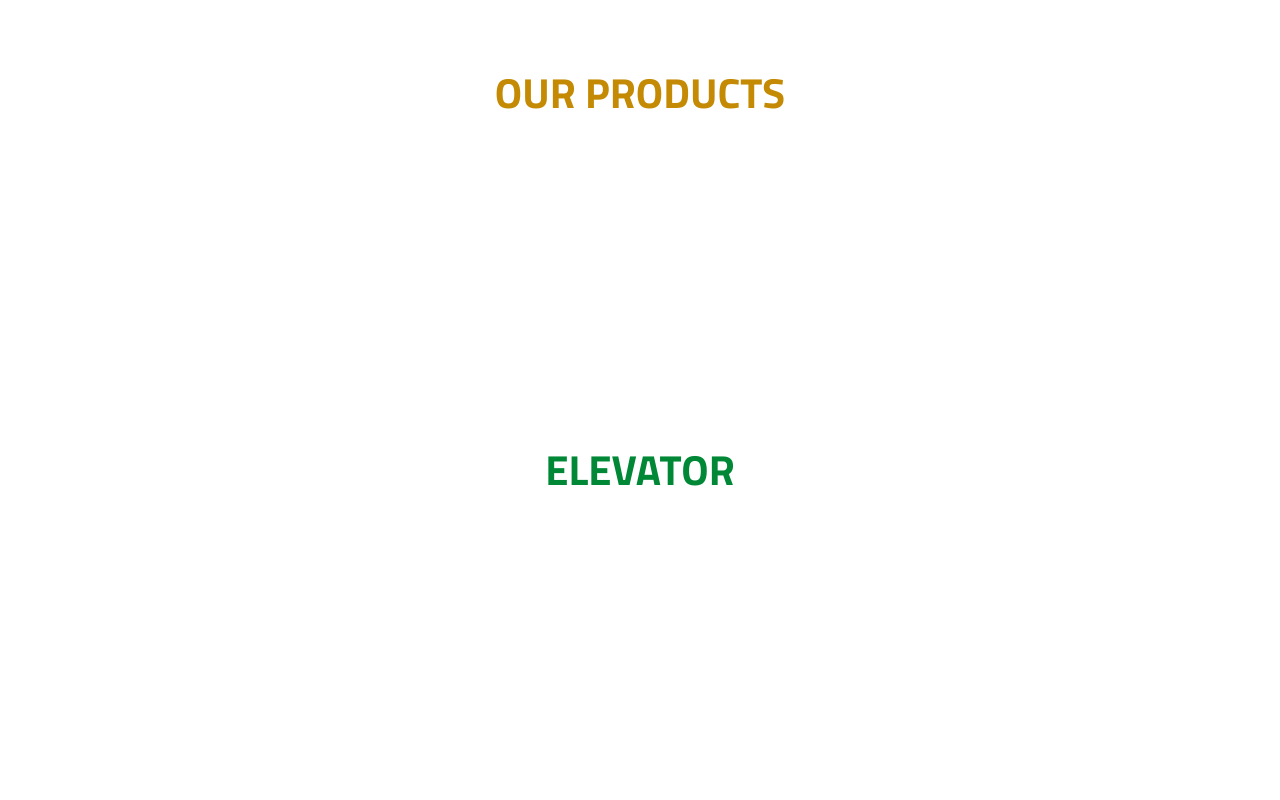
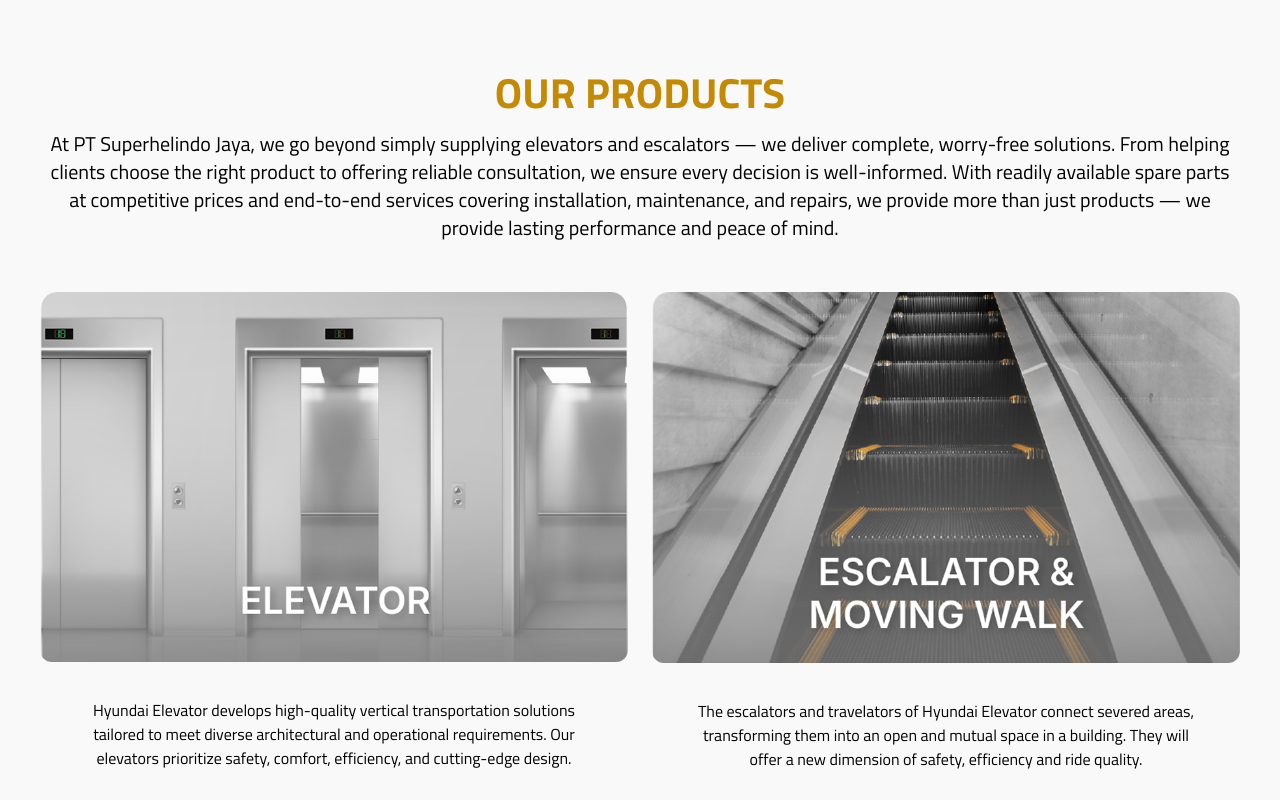
Before and after one commit to anpetje/superhelindojaya, a Next.js app: page / in a window 1280 px wide. Shown: the part 2500-3300 px from the top of the page. Built offline with nearby package versions, Linux system fonts and the light colour scheme.

Commit message:
feat: add product display with Elevator and Escalator details

```diff
--- a/component/our-product.tsx
+++ b/component/our-product.tsx
@@ -1,13 +1,53 @@
 import LayoutSection from './layout-section';
+import Elevator from '@/assets/images/products/elevator.png';
+import Escalator from '@/assets/images/products/escalator.png';
+
+import Image from 'next/image';
+import { StaticImageData } from 'next/image';
 
 const OurProduct = () => {
+  const products = [
+    {
+      title: 'Elevator',
+      description:
+        'Hyundai Elevator develops high-quality vertical transportation solutions tailored to meet diverse architectural and operational requirements. Our elevators prioritize safety, comfort, efficiency, and cutting-edge design.',
+      image: Elevator,
+    },
+    {
+      title: 'Escalator',
+      description:
+        'The escalators and travelators of Hyundai Elevator connect severed areas, transforming them into an open and mutual space in a building. They will offer a new dimension of safety, efficiency and ride quality.',
+      image: Escalator,
+    },
+  ];
+
+  const CardProduct = ({
+    title,
+    description,
+    image,
+  }: {
+    title: string;
+    description: string;
+    image: StaticImageData;
+  }) => {
+    return (
+      <div className='rounded-xl overflow-hidden'>
+        <Image src={image} alt={title} className='w-full h-auto object-cover rounded-xl' />
+        <div className='p-9 text-black'>{description}</div>
+      </div>
+    );
+  };
+
   return (
-    <LayoutSection classNameContainer='flex flex-col items-center justify-center text-center gap-[50px]'>
+    <LayoutSection
+      classNameSection='bg-[#F9F9F9]'
+      classNameContainer='flex flex-col items-center justify-center text-center gap-[50px]'
+    >
       <div className='flex flex-col gap-2.5'>
         <div className={`text-[42px] text-[#C48A04] font-bold leading-[130%] uppercase `}>
           Our Products
         </div>
-        <p className='text-xl text-white'>
+        <p className='text-xl text-black'>
           At PT Superhelindo Jaya, we go beyond simply supplying elevators and escalators — we
           deliver complete, worry-free solutions. From helping clients choose the right product to
           offering reliable consultation, we ensure every decision is well-informed. With readily
@@ -16,6 +56,16 @@ const OurProduct = () => {
           performance and peace of mind.
         </p>
       </div>
+      <div className='grid grid-cols-1 md:grid-cols-2 gap-6'>
+        {products.map((item, index) => (
+          <CardProduct
+            key={index}
+            title={item.title}
+            description={item.description}
+            image={item.image}
+          />
+        ))}
+      </div>
     </LayoutSection>
   );
 };
```
